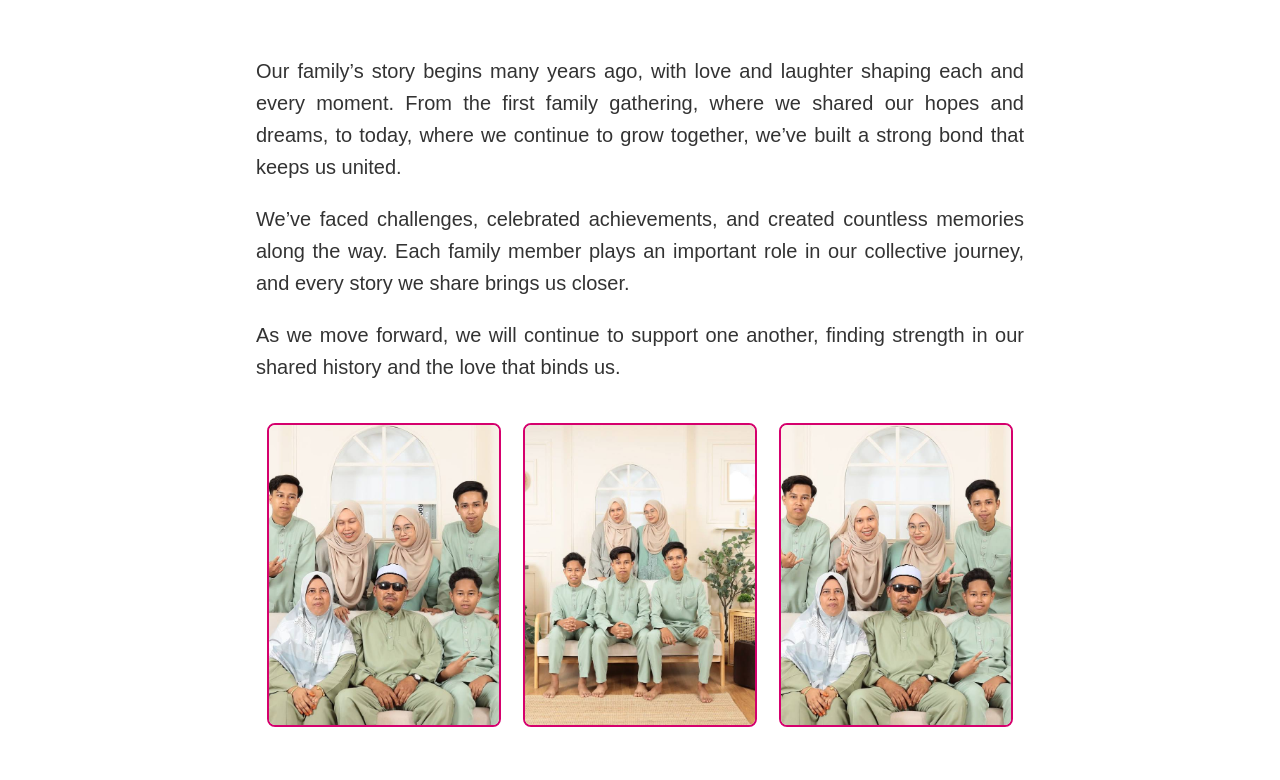
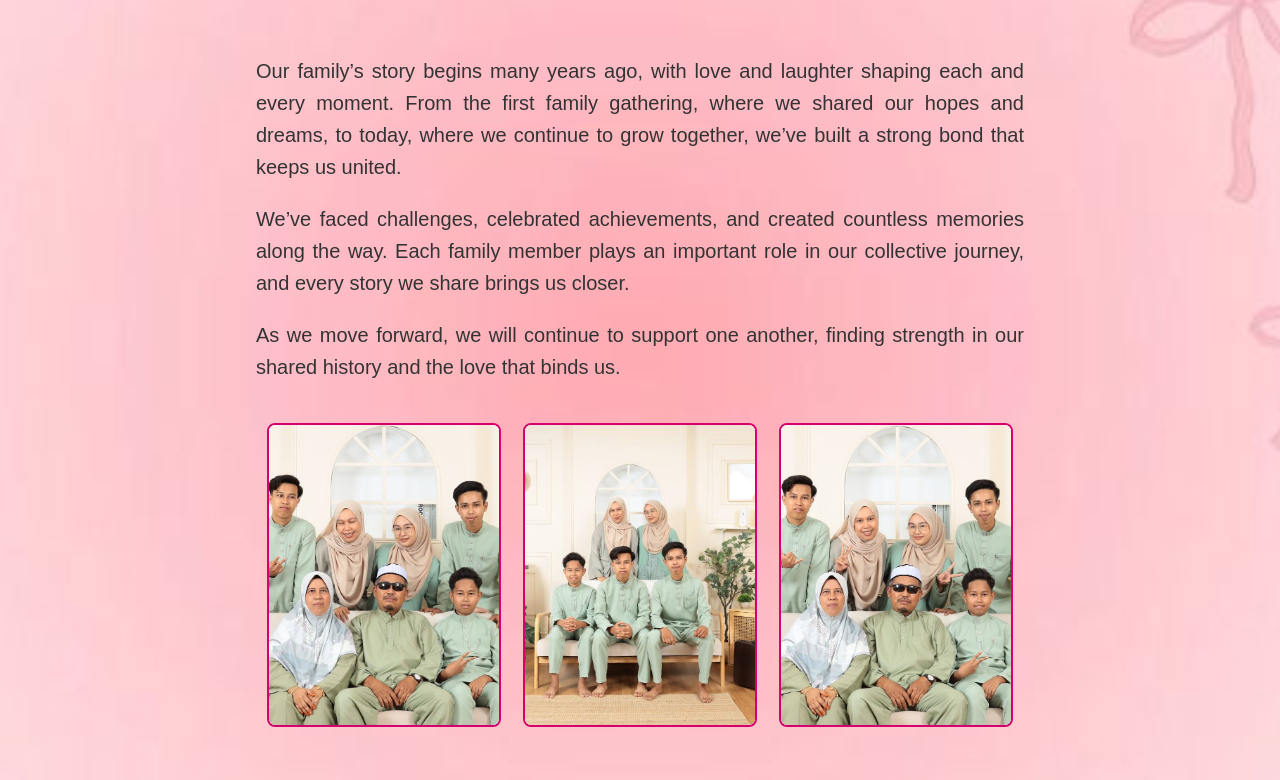
Before and after one commit to athirahzulkifli/nurathirah, a plain HTML site: page family.html in a window 1280 px wide. Shown: the part 227-1007 px from the top of the page. Drawn offline with Linux system fonts and the light colour scheme.

Commit message:
family.html

```diff
--- a/family.html
+++ b/family.html
@@ -8,7 +8,7 @@
     <style>
         body {
             font-family: Arial, sans-serif;
-            background-image: url('ribbon background.jpg');
+            background-image: url('IMAGE318/ribbon background.jpg');
             background-size: cover;
             background-position: center;
             margin: 0;
```
